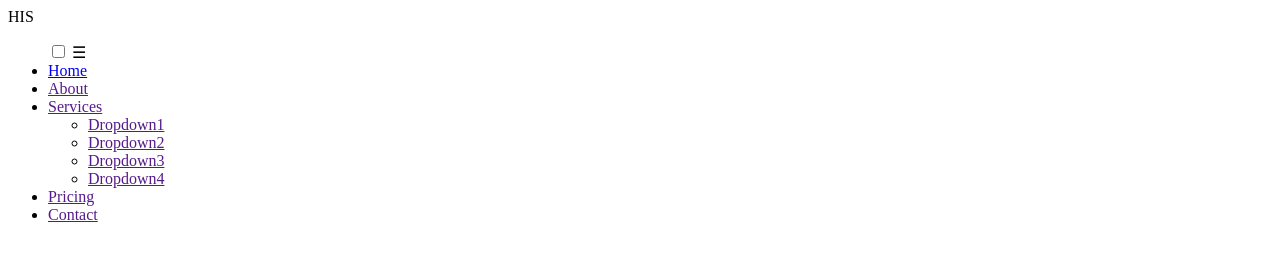
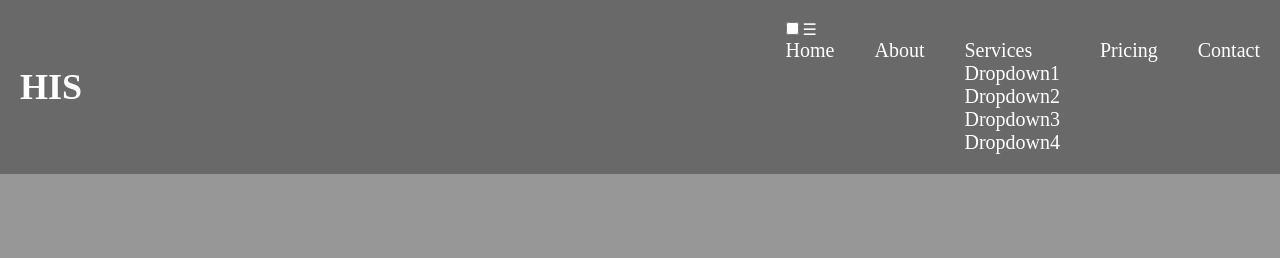
Before and after one commit to ghasemizade/ui_menu, a plain HTML site: page index.html in a window 1280 px wide. Drawn offline with Linux system fonts and the light colour scheme.

Commit message:
update html & css

```diff
--- a/index.html
+++ b/index.html
@@ -4,6 +4,7 @@
     <meta charset="UTF-8">
     <meta http-equiv="X-UA-Compatible" content="IE=edge">
     <meta name="viewport" content="width=device-width, initial-scale=1.0">
+    <link rel="stylesheet" href="./style.css">
     <title>menu</title>
 </head>
 <body>
--- a/style.css
+++ b/style.css
@@ -0,0 +1,40 @@
+*{
+    margin: 0;
+    padding: 0;
+    box-sizing: border-box;
+}
+body{
+    font-family: Dana;
+    background-color: rgba(105, 105, 105, 0.692);
+}
+a{
+    text-decoration: none;
+}
+li{
+    list-style: none;
+}
+.navbar{
+    display: flex;
+    align-items: center;
+    justify-content: space-between;
+    padding: 20px;
+    background-color: dimgray;
+    color: #fff;
+}
+.nav-links a{
+    color: #fff;
+}
+.logo{
+    font-size: 36px;
+    font-weight: 700;
+}
+.menu{
+    display: flex;
+    gap: 2em;
+    font-size: 20px;
+}
+.menu li:hover{
+    background-color: #4c9e9e;
+    border-radius: 5px;
+    transition: .2s ease;
+}
```
